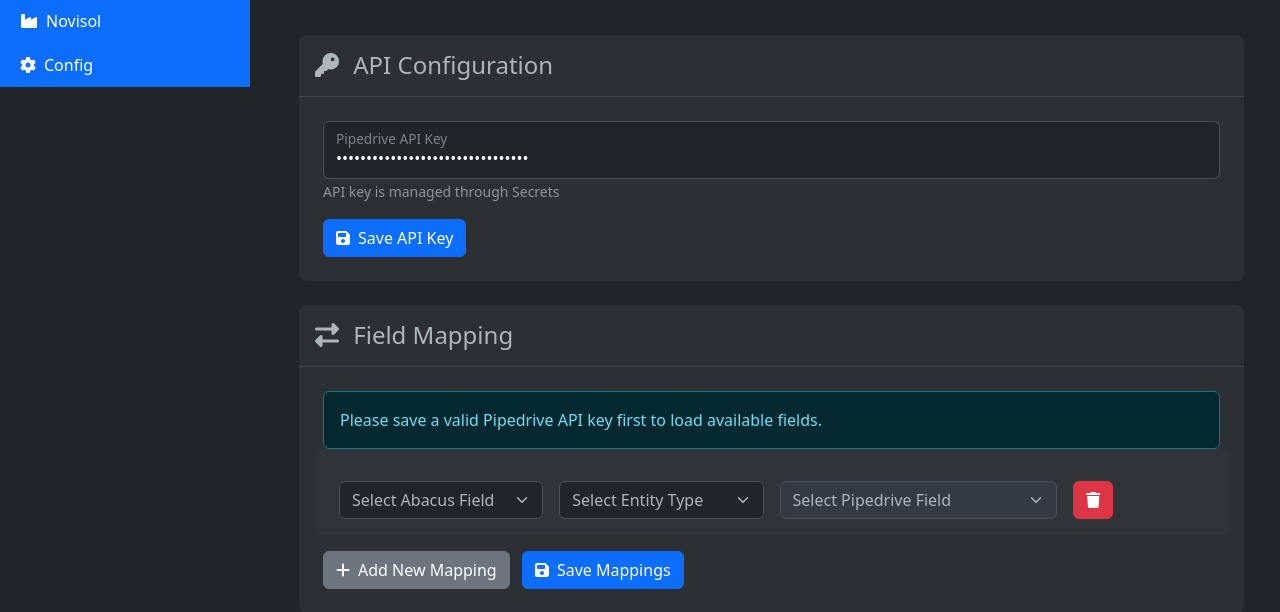
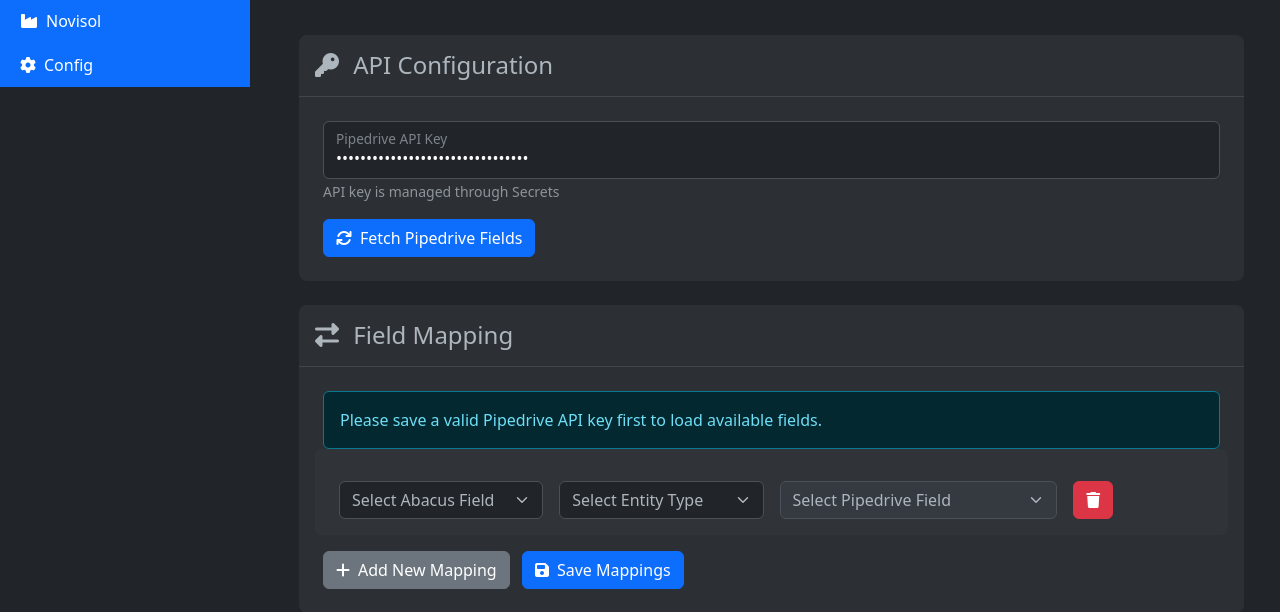
Before and after one commit to douthi/AbareportRepl, a Flask app: page /novisol/config in a window 1280 px wide. Shown: the part 126-738 px from the top of the page. Run offline with Flask 3, Linux system fonts and the light colour scheme; some libraries are stand-ins or nearby versions.

Commit message:
Assistant checkpoint: Replace API key save button with fetch fields button
Assistant generated file changes:
- templates/company_config.html: Replace save API key button with fetch fields button, Remove form submit handler

---

User prompt:

replace save api key button that does nothing besides refreshing page with a buton to fetch pipedrive fields

```diff
--- a/templates/company_config.html
+++ b/templates/company_config.html
@@ -53,8 +53,8 @@
                     <small class="text-muted">API key is managed through Secrets</small>
                     <label for="pipedriveKey">Pipedrive API Key</label>
                 </div>
-                <button type="submit" class="btn btn-primary">
-                    <i class="fas fa-save me-2"></i>Save API Key
+                <button type="button" class="btn btn-primary" onclick="fetchPipedriveFields()">
+                    <i class="fas fa-sync me-2"></i>Fetch Pipedrive Fields
                 </button>
             </form>
         </div>
@@ -284,29 +284,7 @@ document.getElementById('fieldMappings').addEventListener('click', (e) => {
     }
 });
 
-document.getElementById('apiConfigForm').addEventListener('submit', async (e) => {
-    e.preventDefault();
-
-    const formData = new FormData(e.target);
-    const data = Object.fromEntries(formData.entries());
-
-    try {
-        const response = await fetch(`/{{ company }}/config`, {
-            method: 'POST',
-            headers: {'Content-Type': 'application/json'},
-            body: JSON.stringify(data)
-        });
-
-        if (response.ok) {
-            showToast('API configuration saved successfully!');
-            await fetchPipedriveFields();
-        } else {
-            showToast('Failed to save API configuration', 'danger');
-        }
-    } catch (error) {
-        showToast('Error saving API configuration', 'danger');
-    }
-});
+// Form is read-only since API key is managed through Secrets
 
 document.getElementById('saveMapping').addEventListener('click', async () => {
     const mappings = Array.from(document.querySelectorAll('.mapping-row')).map(row => ({
```
